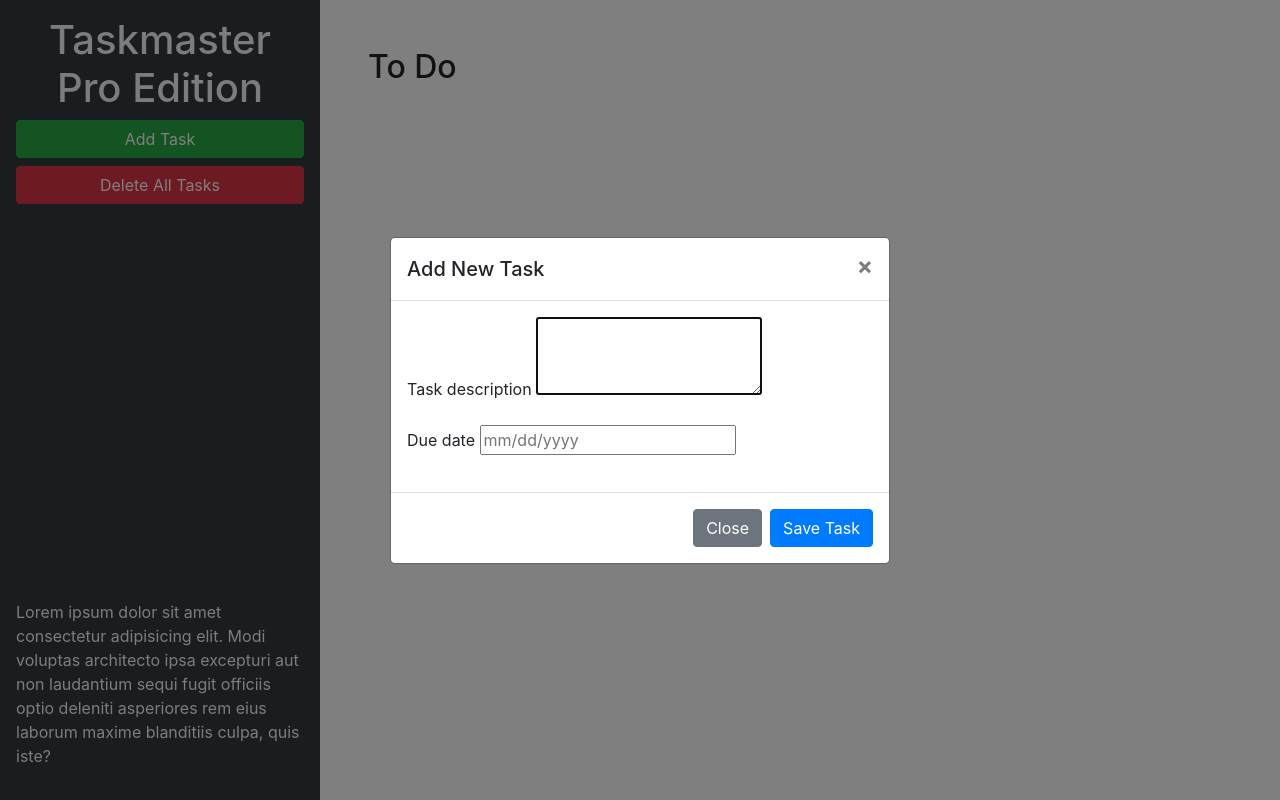
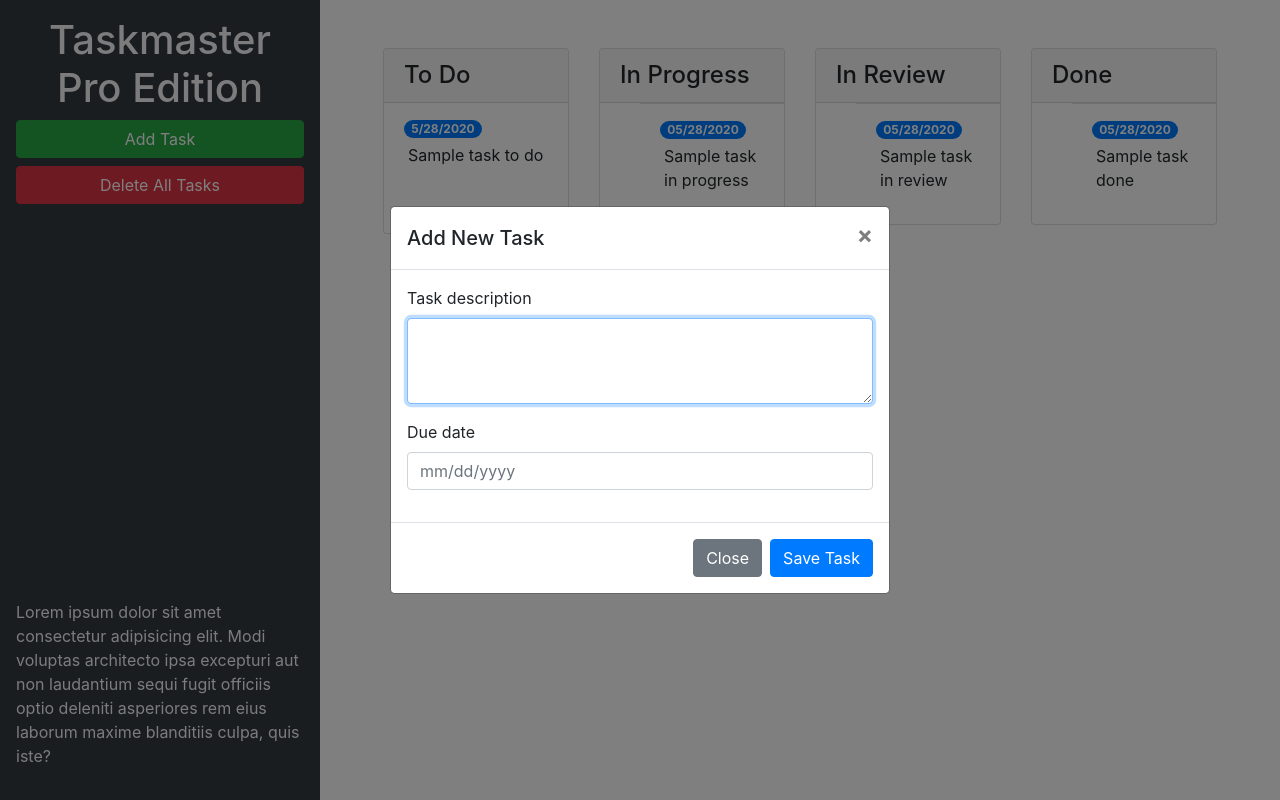
Before and after one commit to warrenp11/taskmaster-pro, a plain HTML site: page index.html in a window 1280 px wide. Both pictures are taken after a click on the button "Add Task". Drawn offline with nearby package versions, Linux system fonts and the light colour scheme.

Commit message:
add bootstrap to style tasks and modal

```diff
--- a/assets/js/script.js
+++ b/assets/js/script.js
@@ -45,91 +45,8 @@ var saveTasks = function() {
   localStorage.setItem("tasks", JSON.stringify(tasks));
 };
 
-// edit task description inline
-// task description was clicked
-$(".list-group").on("click", "p", function() {
-  var text = $(this)
-    .text()
-    .trim();
-    // console.log(text);
-  //
-  var textInput = $("<textarea>")
-    .addClass("form-control")
-    .val(text);
-  $(this).replaceWith(textInput);
-  textInput.trigger("focus");
-});
 
-// blur event when user clicks outside task description
-// value of task description was changed
-$(".list-group").on("blur", "textarea", function() {
-  // get the textarea's current value/text
-  var text = $(this)
-    .val()
-    .trim();
-  // get the parent ul's id attribute
-  var status = $(this)
-    .closest(".list-group")
-    .attr("id")
-    .replace("list-", "");
-  // get the task's position in the list of other li elements
-  var index = $(this)
-    .closest(".list-group-item")
-    .index();
-  // update task in array and re-save to localstorage
-  tasks[status][index].text = text;
-  saveTasks();
-  // recreate p element
-  var taskP = $("<p>")
-    .addClass("m-1")
-    .text(text);
-  // replace textarea with p element
-  $(this).replaceWith(taskP);
-});
 
-// edit task date
-// due date was clicked
-$(".list-group").on("click", "span", function() {
-  // get current text
-  var date = $(this)
-    .text()
-    .trim();
-  // create new input elment
-  var dateInput = $("<input>")
-    .attr("type", "text")
-    .addClass("form-control")
-    .val(date);
-  // swap out elements
-  $(this).replaceWith(dateInput);
-  // automatically focus on new elment
-  dateInput.trigger("focus");
-});
-
-// value of due date was changed
-$(".list-group").on("blur", "input[type='text']", function() {
-  // get current text
-  var date = $(this)
-    .val()
-    .trim();
-  // get the parent ul's id attribute
-  var status = $(this)
-    .closest(".list-group")
-    .attr("id")
-    .replace("list-", "");
-  // get the task's position in the list of other li elments
-  var index = $(this)
-    .closest(".list-group-item")
-    .index();
-  // update task in array and re-save to localstorage
-  tasks[status][index].date = date;
-  saveTasks();
-  // recreate span element with bootstrp classes
-  var taskSpan = $("<span>")
-    .addClass("badge badge-primary badge-pill")
-    .text(date);
-  // replace input with span element
-  $(this).replaceWith(taskSpan);
-});
 
 // modal was triggered
 $("#task-form-modal").on("show.bs.modal", function() {
@@ -165,6 +82,94 @@ $("#task-form-modal .btn-primary").click(function() {
   }
 });
 
+// task text was clicked
+$(".list-group").on("click", "p", function() {
+  // get current text value of p element
+  var text = $(this)
+    .text()
+    .trim();
+
+  // replace p element with a new textarea
+  var textInput = $("<textarea>")
+    .addClass("form-control")
+    .val(text);
+  $(this).replaceWith(textInput);
+
+  // auto focus new element
+  textInput.trigger("focus");
+});
+
+// editable field was un-focused
+$(".list-group").on("blur", "textarea", function() {
+  // get current value of textarea
+  var text = $(this)
+    .val()
+    .trim();
+
+  // get status type and position in the list
+  var status = $(this)
+    .closest(".list-group")
+    .attr("id")
+    .replace("list-", "");
+  var index = $(this)
+    .closest(".list-group-item")
+    .index();
+
+  // update task in array and re-save to localstorage
+  tasks[status][index].text = text;
+  saveTasks();
+
+  // recreate p element
+  var taskP = $("<p>")
+    .addClass("m-1")
+    .text(text);
+
+  // replace textarea with new content
+  $(this).replaceWith(taskP);
+});
+
+// due date was clicked
+$(".list-group").on("click", "span", function() {
+  // get current text
+  var date = $(this)
+    .text()
+    .trim();
+
+  // create new input elment
+  var dateInput = $("<input>")
+    .attr("type", "text")
+    .addClass("form-control")
+    .val(date);
+  $(this).replaceWith(dateInput);
+
+  // automatically bring up the calendar
+  dateInput.trigger("focus");
+});
+
+// value of due date was changed
+$(".list-group").on("blur", "input[type='text']", function() {
+  var date = $(this).val().trim();
+
+  // get status type and position in the list
+  var status = $(this)
+    .closest(".list-group")
+    .attr("id")
+    .replace("list-", "");
+  var index = $(this)
+    .closest(".list-group-item")
+    .index();
+
+  // update task in array and re-save to localstorage
+  tasks[status][index].date = date;
+  saveTasks();
+
+  // recreate span and insert in place of input element
+  var taskSpan = $("<span>")
+    .addClass("badge badge-primary badge-pill")
+    .text(date);
+  $(this).replaceWith(taskSpan);
+});
+
 // remove all tasks
 $("#remove-tasks").on("click", function() {
   for (var key in tasks) {
--- a/index.html
+++ b/index.html
@@ -24,9 +24,67 @@
       </p>
     </header>
     <main class="col-12 col-lg-9">
-      <div class="m-5">
-        <h2>To Do</h2>
-        <ul id="list-toDo" class="list-group"> </ul>
+      <div class="m-5 row justify-content-around">
+        <!-- todo start -->
+        <div class="col-12 col-md-6 col-xl-3 mb-3">
+          <div class="card">
+            <h4 class="card-header">
+              To Do
+            </h4>
+            <ul id="list-toDo" class="list-group list-group-flush">
+              <li class="list-group-item">
+                <span class="badge badge-primary badge-pill">5/28/2020</span>
+                <p class="m-1">Sample task to do</p>
+              </li>
+            </ul>
+          </div>
+        </div>
+
+        <!-- in progress start -->
+        <div class="col-12 col-md-6 col-xl-3 mb-3">
+          <div class="card">
+            <h4 class="card-header">
+              In Progress
+            </h4>
+            <ul id="list-inProgress" class="list-group-flush">
+              <li class="list-group-item">
+                <span class="badge badge-primary badge-pill">05/28/2020</span>
+                <p class="m-1">Sample task in progress</p>
+              </li>
+            </ul>
+          </div>
+        </div>
+
+        <!-- in review start -->
+        <div class="col-12 col-md-6 col-xl-3 mb-3">
+          <div class="card">
+            <h4 class="card-header">
+              In Review
+            </h4>
+            <ul id="list-inReview" class="list-group-flush">
+              <li class="list-group-item">
+                <span class="badge badge-primary badge-pill">05/28/2020</span>
+                <p class="m-1">Sample task in review</p>
+              </li>
+            </ul>
+          </div>
+        </div>
+
+        <!-- done start -->
+        <div class="col-12 col-md-6 col-xl-3 mb-3">
+          <div class="card">
+            <h4 class="card-header">
+              Done
+            </h4>
+            <ul id="list-done" class="list-group-flush">
+              <li class="list-group-item">
+                <span class="badge badge-primary badge-pill">05/28/2020</span>
+                <p class="m-1">Sample task done</p>
+              </li>
+            </ul>
+          </div>
+        </div>
+
       </div>
     </main>
   </div>
@@ -46,11 +104,11 @@
           <form>
             <div class="form-group">
               <label for="modalTaskDescription">Task description</label>
-              <textarea id="modalTaskDescription" rows="3"></textarea>
+              <textarea id="modalTaskDescription" rows="3" class="form-control"></textarea>
             </div>
             <div class="form-group">
               <label for="modalDueDate">Due date</label>
-              <input type="text" id="modalDueDate" placeholder="mm/dd/yyyy" autocomplete="off" />
+              <input type="text" class="form-control" id="modalDueDate" placeholder="mm/dd/yyyy" autocomplete="off" />
             </div>
           </form>
         </div>
```
